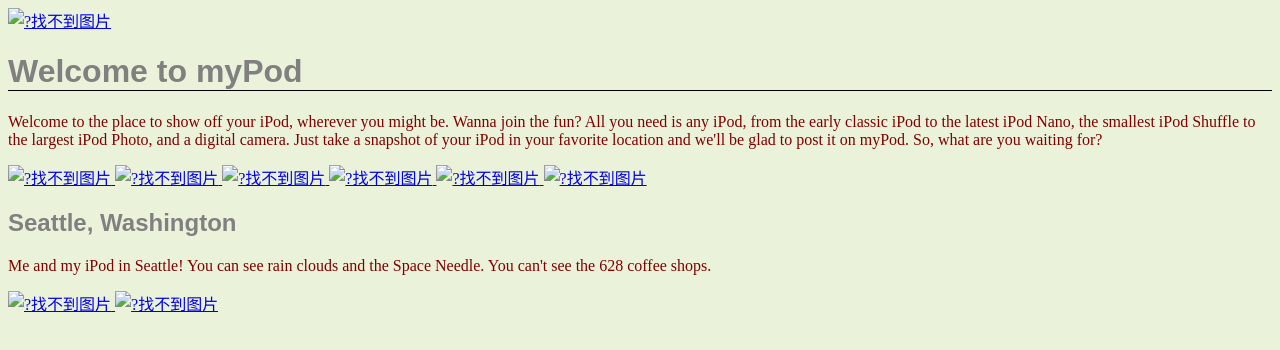
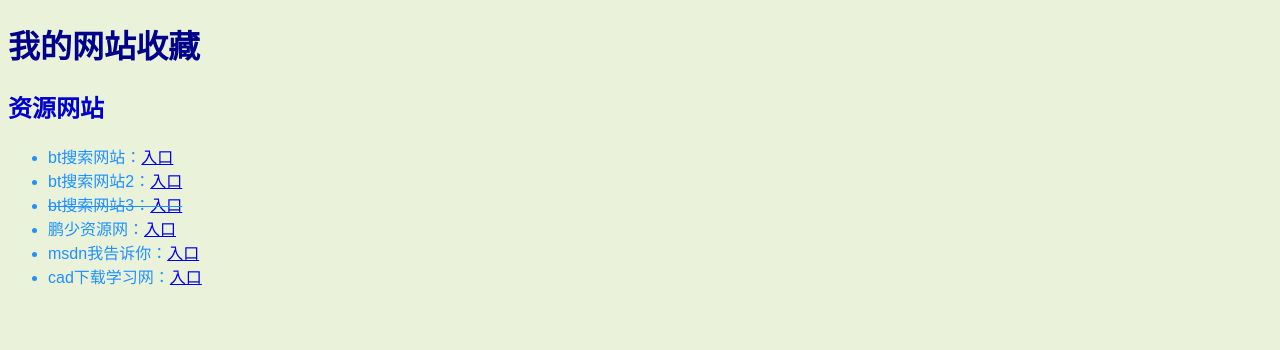
Before and after one commit to DOUPU/utf-8-2, a plain HTML site: page index.html in a window 1280 px wide. Drawn offline with Linux system fonts and the light colour scheme.

Commit message:
Update index.html

```diff
--- a/index.html
+++ b/index.html
@@ -1,52 +1,38 @@
 <!doctype html>
 <html>
-
 	<head>
-		<meta charset= " utf-8">
-		<title>我</title>
+		<meta charset="utf-8">
+		<title>牧的分享</title>
 		<style>
-			body { background-color: #eaf3da;}
-			h1,h2 {font-family : sans-serif;
-				        color :     gray; }
-			h1 { border-bottom: 1px solid black; }
-			p { color: maroon;}
+			body{
+				background-color:#eaf3da;          /*body的背景颜色,护眼！*/
+				font-family:sans-serif;	  /*字体*/
+			}
+			h1{
+				color:darkblue;
+			}
+			h2{
+				color:mediumblue;
+			}
+			ul{
+				color:dodgerblue;
+			}
+			.wa1{
+				text-decoration: line-through;
+			}
 		</style>
 	</head>
 	<body>
-		<a href = "html（原图片链接文本）/logo.html"   title = "不要点!"> <img src="logo/logoweb3.gif" alt = "?找不到图片" > </a>
+		<h1>我的网站收藏</h1>
+		<h2>资源网站</h2>
+		<ul>
+			<li>bt搜索网站：<a href="https://www.sobt5.vip/" title="打野，进来玩~" target="_blank">入口</a></li>
+			<li>bt搜索网站2：<a href="https://www.ciliwang.club/" title="打野，进来玩~" target="_blank">入口</a></li>
+			<li class="wa1">bt搜索网站3：<a href="https://www.baidu.com" title="打野，进来玩~" target="_blank">入口</a></li>
+			<li>鹏少资源网：<a href="https://www.jokerps.com/" title="打野，进来玩~" target="_blank">入口</a></li>
+			<li>msdn我告诉你：<a href="https://msdn.itellyou.cn/" title="打野，进来玩~" target="_blank">入口</a></li>
+			<li>cad下载学习网：<a href="http://www.cadzxw.com/" title="打野，进来玩~" target="_blank">入口</a></li>
+		</ul>
+	</body>
 
-		<h1>Welcome to myPod</h1>
-		<p>
-		Welcome to the place to show off your iPod, wherever you might be.
-		Wanna join the fun? All you need is any iPod, from the early classic
-		iPod to the latest iPod Nano, the smallest iPod Shuffle to the largest
-		iPod Photo, and a digital camera.  Just take a snapshot of your iPod in
-		your favorite location and we'll be glad to post it on myPod. So, what
-		are you waiting for?
-		</p>
-		<p>
-
-			<a href = "html（原图片链接文本）/图片1.html"    title = "图片1 曾经电脑"  target = "_blank" >  <img src="阅览图/1s.gif"   alt = "?找不到图片" >  </a>
-			<a href = "html（原图片链接文本）/图片2.html"    title = "图片2 XXXPX"  target = "_blank"  >   <img src="阅览图/2s.gif"   alt = "?找不到图片" >  </a>
-			<a href = "html（原图片链接文本）/图片3.html"    title = "图片3 XXXIX"  target = "_blank"   >   <img src="阅览图/3s.gif"   alt = "?找不到图片" >  </a>
-			<a href = "html（原图片链接文本）/图片4.html"    title = "图片4 XXXGX"  target = "_blank"  >   <img src="阅览图/4s.gif"   alt = "?找不到图片" >  </a>
-			<a href = "html（原图片链接文本）/图片5.html"    title = "图片5 XXXTX"  target = "_blank"   >   <img src="阅览图/5s.gif"   alt = "?找不到图片" >  </a>
-			<a href = "html（原图片链接文本）/图片6.html"    title = "图片6 XXXXX"  target = "_blank"  >   <img src="阅览图/6s.gif"   alt = "?找不到图片" >  </a>
-		</p>
-
-
-		<h2>Seattle, Washington</h2>
-		<p>Me and my iPod in Seattle!  You can see rain clouds and the
-		Space Needle.  You can't see the 628 coffee shops.
-		</p>
-		<p>
-
-			<a href = "html（原图片链接文本）/图片7.html"  title = "图片7 OOOOO"     target = "_blank" >   <img src="阅览图/7s.gif"   alt = "?找不到图片" >  </a>
-			<a href = "html（原图片链接文本）/图片8.html"  title = "图片8 PPPPPP"      target = "56" >   <img src="阅览图/8s.gif"   alt = "?找不到图片" >  </a>
-
-		</p>
-
-
-
-	</body>
 </html>
```
